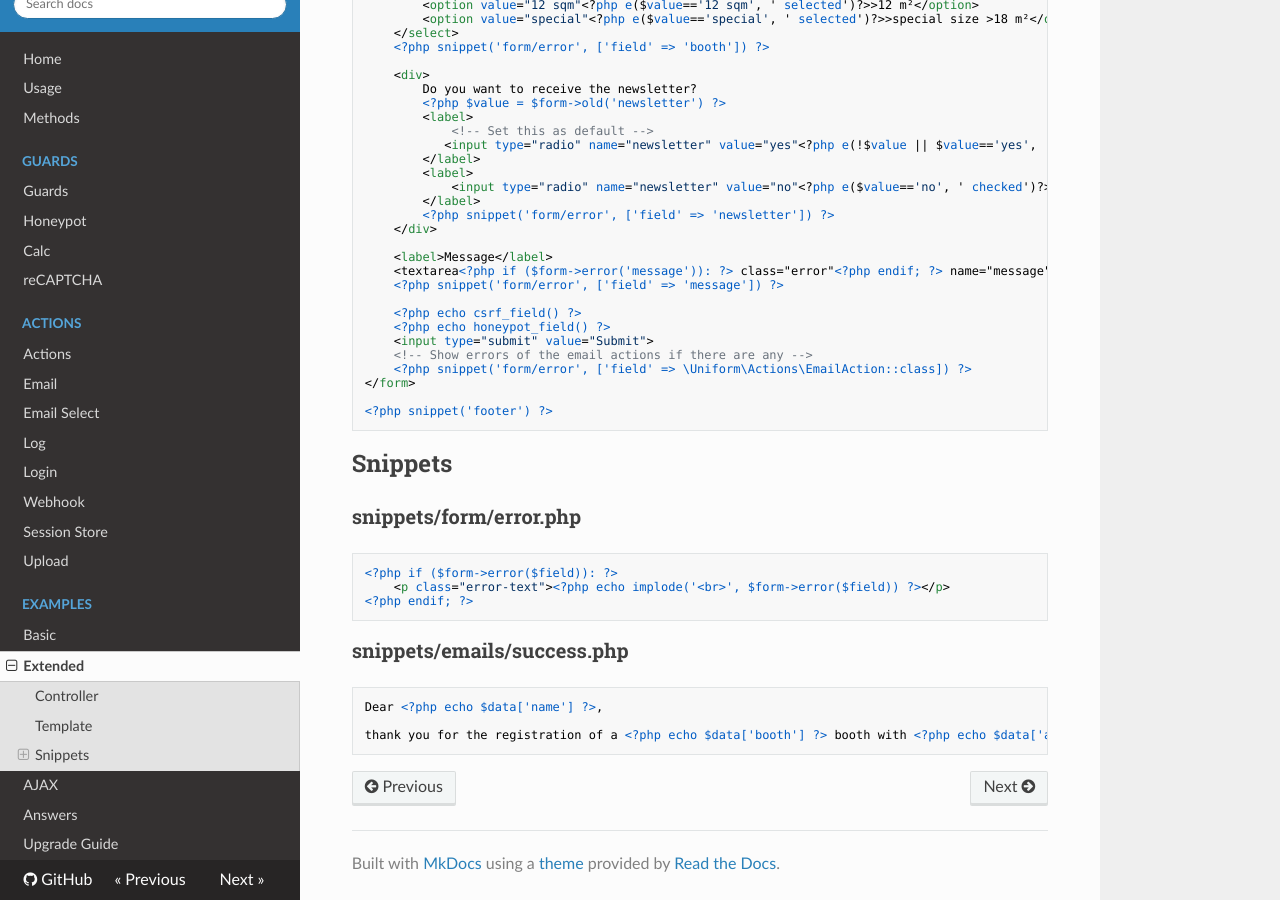
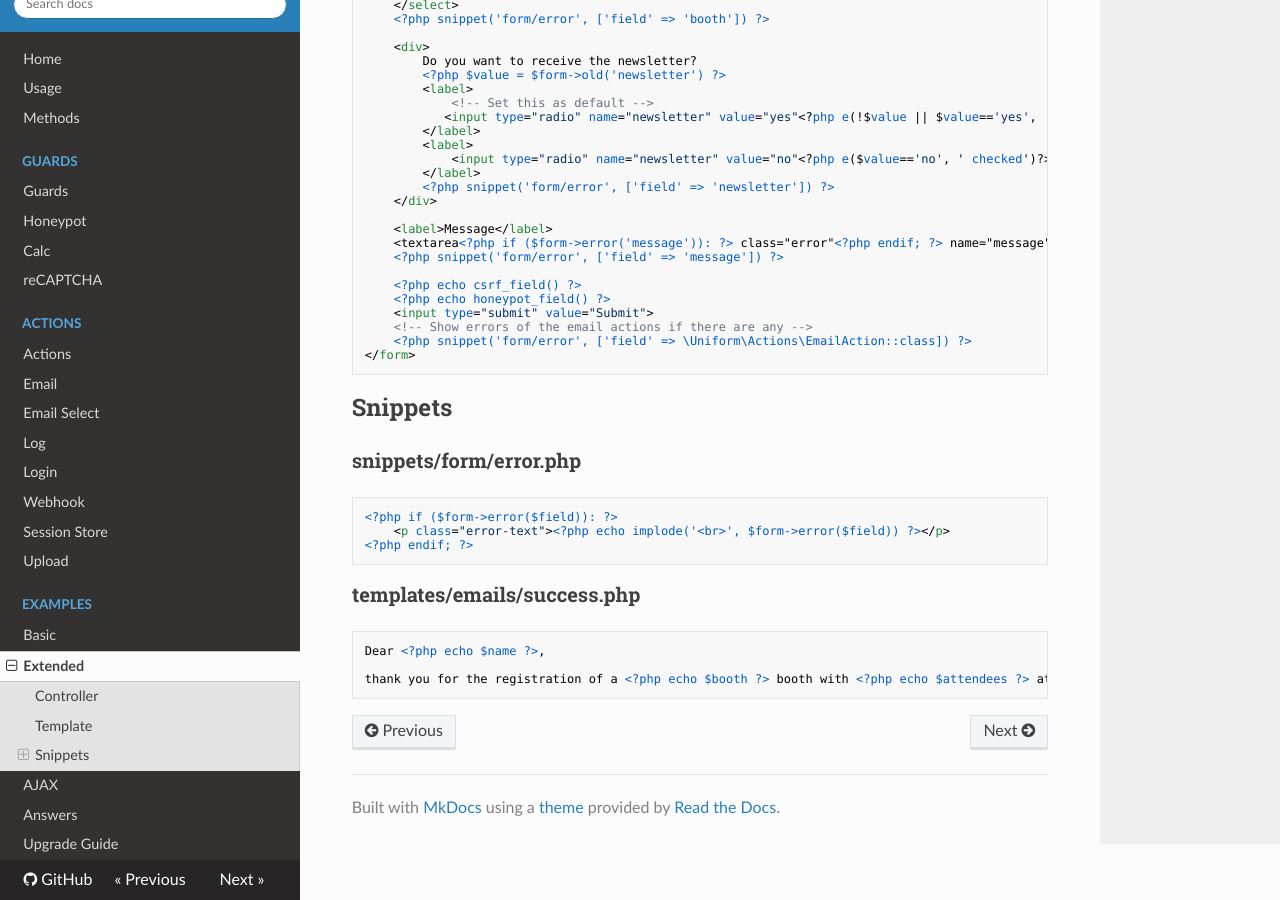
Before and after one commit to mzur/kirby-uniform, an MkDocs documentation site: the page built from docs/examples/extended.md, in a window 1280 px wide and 900 px high, scrolled down 1906 px. Built offline with MkDocs 1.6.1, drawn with Linux system fonts in a browser that asks for light colours; nearby versions of some CDN libraries; old or Windows-style settings are respelled for this version of MkDocs; some of the changed text lies outside the part shown.

Commit message:
Update examples for v4 beta release

````diff
--- a/docs/examples/extended.md
+++ b/docs/examples/extended.md
@@ -54,8 +54,8 @@ return function ($kirby)
                 // Set replyTo manually, else it would be set to the value of 'email'.
                 'replyTo' => 'me@example.com',
                 'subject' => 'Thank you for your registration!',
-                // Use a snippet for the email body (see below).
-                'snippet' => 'emails/success',
+                // Use a template for the email body (see below).
+                'template' => 'success',
             ]);
 
         if ($form->success()) {
@@ -70,8 +70,6 @@ return function ($kirby)
 ## Template
 
 ```html+php
-<?php snippet('header') ?>
-
 <h1><?php echo $page->title()->html() ?></h1>
 
 <style type="text/css">
@@ -137,8 +135,6 @@ return function ($kirby)
     <!-- Show errors of the email actions if there are any -->
     <?php snippet('form/error', ['field' => \Uniform\Actions\EmailAction::class]) ?>
 </form>
-
-<?php snippet('footer') ?>
 ```
 
 ## Snippets
@@ -151,10 +147,10 @@ return function ($kirby)
 <?php endif; ?>
 ```
 
-### snippets/emails/success.php
+### templates/emails/success.php
 
 ```html+php
-Dear <?php echo $data['name'] ?>,
+Dear <?php echo $name ?>,
 
-thank you for the registration of a <?php echo $data['booth'] ?> booth with <?php echo $data['attendees'] ?> attendees<?php if ($data['newsletter'] === 'yes'): ?> and your subscription to our newsletter<?php endif; ?>!
+thank you for the registration of a <?php echo $booth ?> booth with <?php echo $attendees ?> attendees<?php if ($newsletter === 'yes'): ?> and your subscription to our newsletter<?php endif; ?>!
 ```
````
Also changed, not shown: docs/examples/ajax.md (+0 -4 lines), docs/examples/basic.md (+0 -5 lines).
